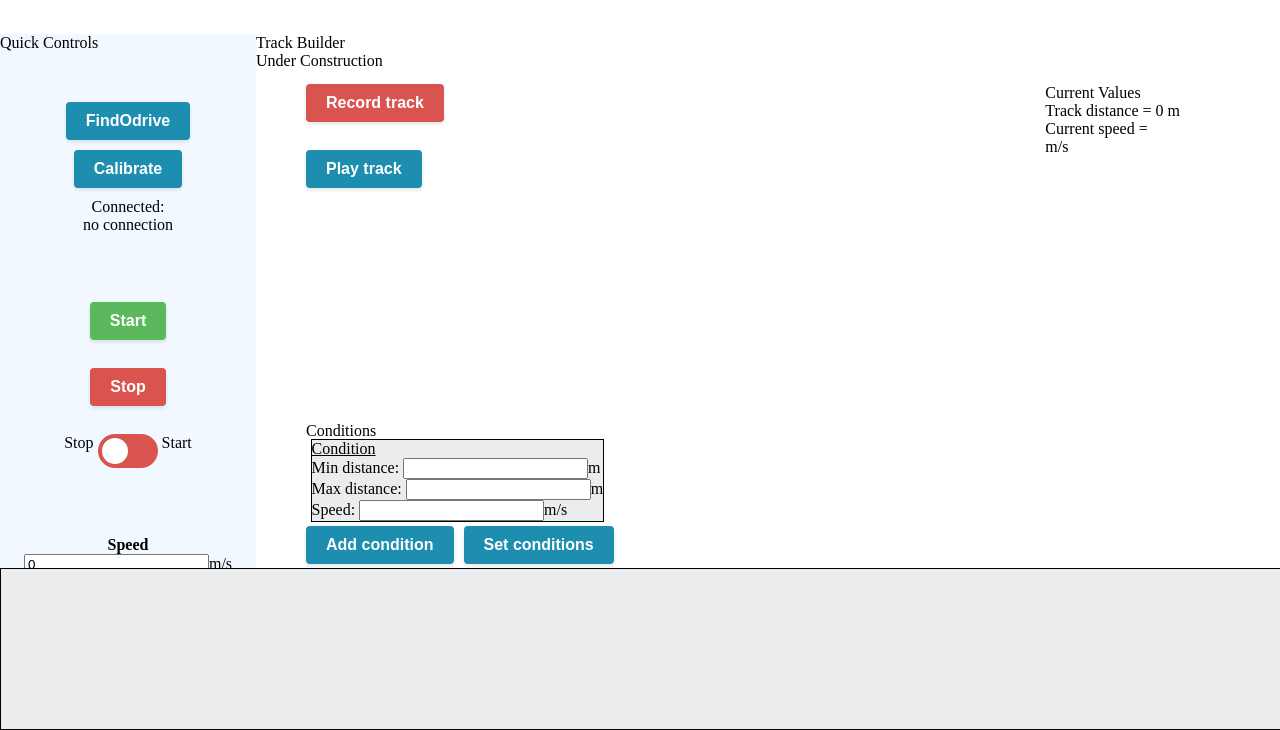
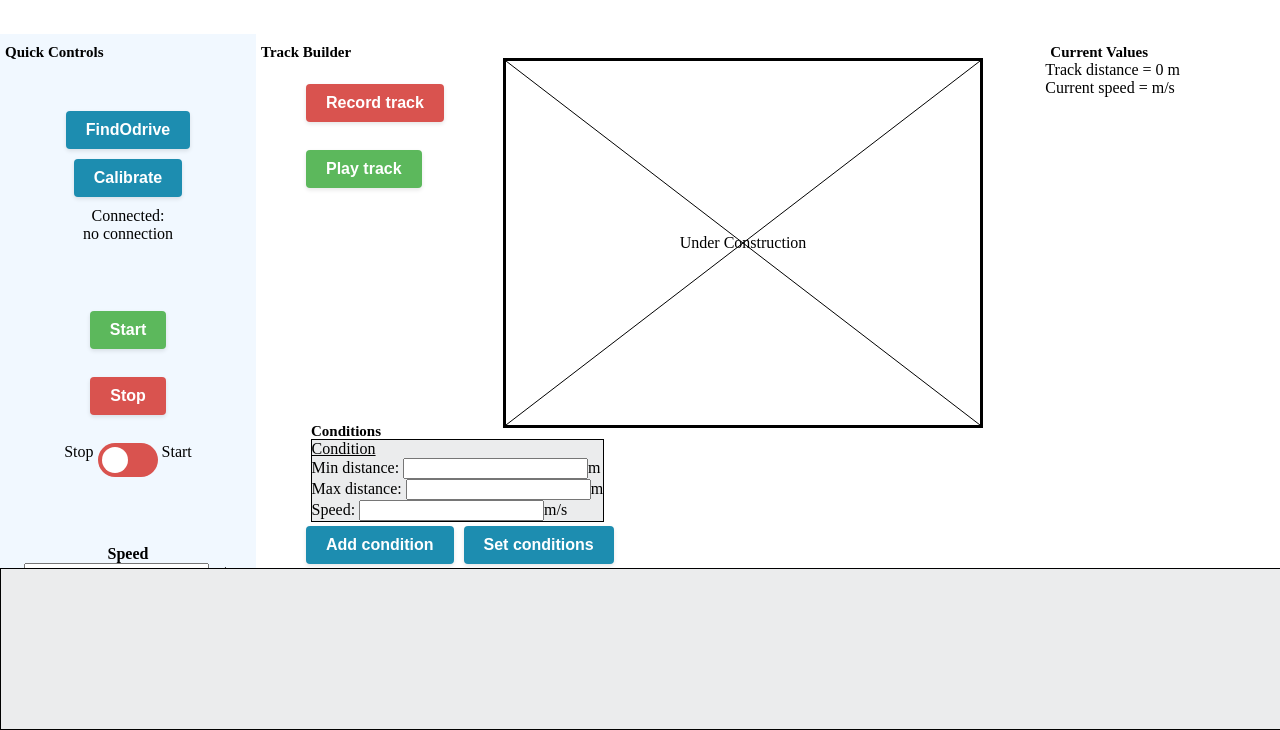
Before and after one commit to steDamiano/thesisstadius, a Flask app: page /speed/ in a window 1280 px wide. Shown: the part 70-800 px from the top of the page. Run offline with Flask 3, Linux system fonts and the light colour scheme.

Commit message:
Update main.css

```diff
--- a/static/main.css
+++ b/static/main.css
@@ -62,6 +62,23 @@ body {
 .recordTrackBtn {
   background-color: #d9534f; /* Red button background color */
   color: white;
+}
+
+.recordTrackBtn:hover {
+  color: #fff;
+  background-color: #4a1310;
+  border-color: #003054;
+}
+
+.playTrackBtn {
+  background-color: #5cb85c; /* Red button background color */
+  color: white;
+}
+
+.playTrackBtn:hover {
+  color: #fff;
+  background-color: #2b572b;
+  border-color: #003054;
 }
 
 .switch {
@@ -308,6 +325,13 @@ img,svg {
   margin-top: 50px;
 }
 
+.title {
+    margin-top: 10px;
+    margin-left: 5px;
+    font-size: 15px;
+    font-weight: 600;
+}
+
 #trackBuilder {
   position: absolute;
   right: 0;
@@ -331,8 +355,44 @@ img,svg {
     position: absolute;
     top: 0;
     right: 0;
-    margin-top: 50px;
+/*    margin-top: 50px;*/
     margin-right: 100px;
+}
+
+#connectedODrive {
+    display:inline;
+}
+
+#currentSpeed {
+    display:inline;
+}
+
+#trackVisualizer {
+    position: absolute;
+    left: 250px;
+    right: 300px;
+    height: 65%;
+    outline: 3px solid black;
+}
+
+.crossed {
+    display: flex;
+    flex-direction: column;
+    align-items: center;
+    justify-content: center;
+         background:
+         linear-gradient(to top left,
+             rgba(0,0,0,0) 0%,
+             rgba(0,0,0,0) calc(50% - 0.8px),
+             rgba(0,0,0,1) 50%,
+             rgba(0,0,0,0) calc(50% + 0.8px),
+             rgba(0,0,0,0) 100%),
+         linear-gradient(to top right,
+             rgba(0,0,0,0) 0%,
+             rgba(0,0,0,0) calc(50% - 0.8px),
+             rgba(0,0,0,1) 50%,
+             rgba(0,0,0,0) calc(50% + 0.8px),
+             rgba(0,0,0,0) 100%);
 }
 
 #trackConditions {
```
